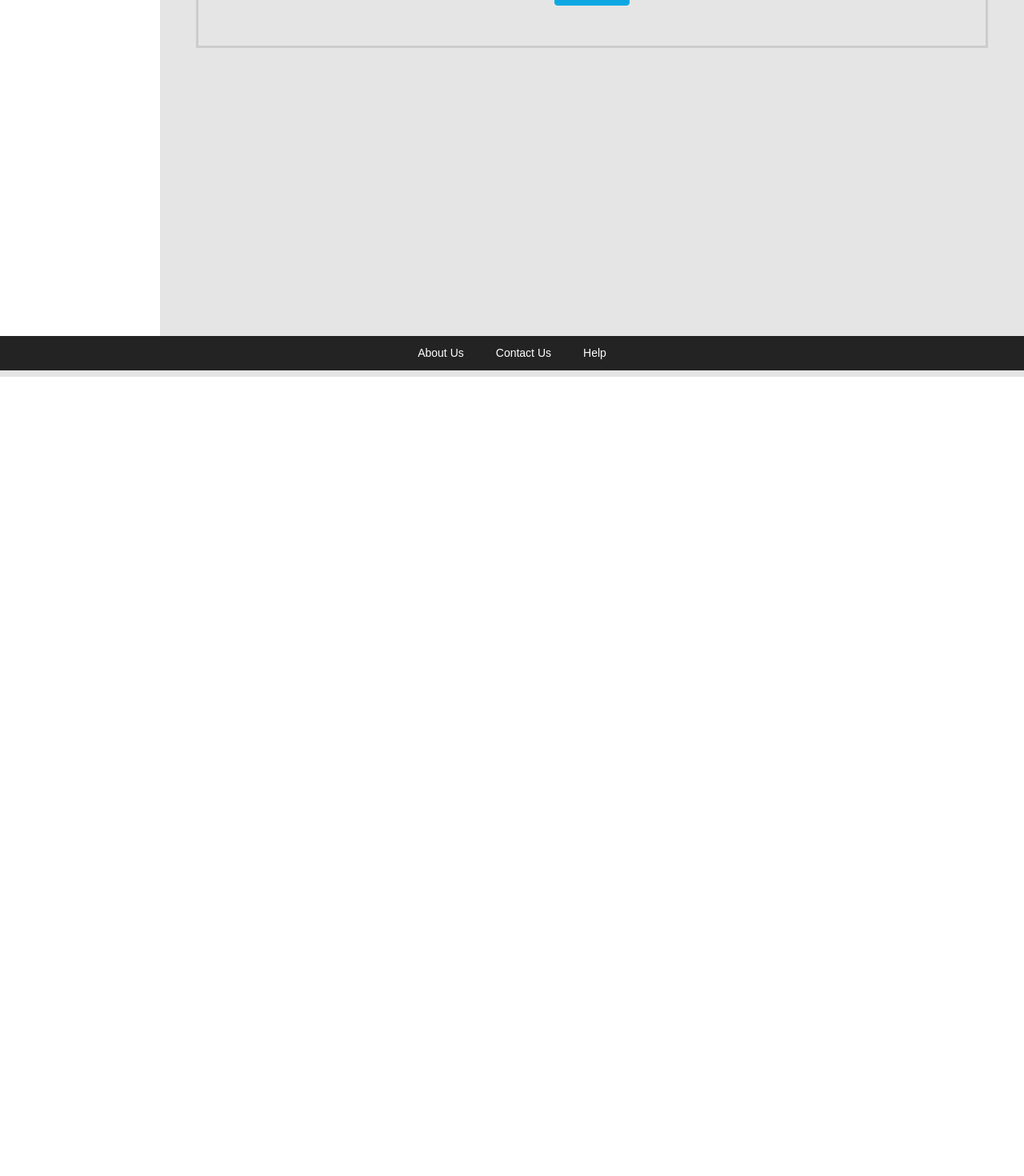
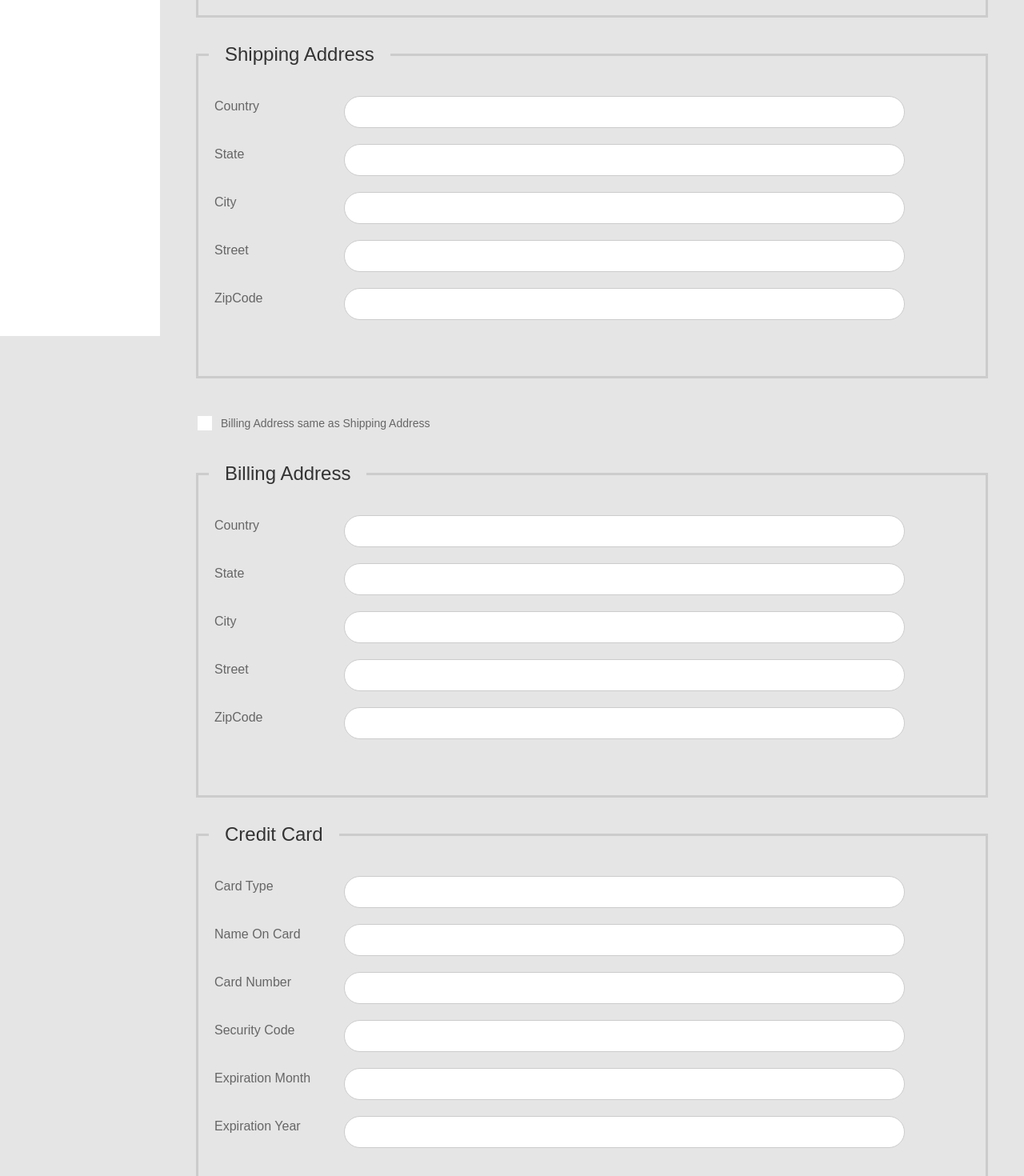
Before and after one commit to lekyvong09/C1903L_C1810L_C1906L_spring-angular-eCommerce_client, an Angular app: page /checkout in a window 1280 px wide. Shown: the part 380-1850 px from the top of the page at 80% size. Before the commit the page ends 851 px from the top, so only its background shows below. Built offline with nearby package versions, Linux system fonts and the light colour scheme; no server answers.

Commit message:
eCommerce - checkout 3

```diff
--- a/src/app/app.module.ts
+++ b/src/app/app.module.ts
@@ -15,7 +15,7 @@ import {CartService} from './_service/cart.service';
 import { CartDetailsComponent } from './cart-details/cart-details.component';
 import { FontAwesomeModule } from '@fortawesome/angular-fontawesome';
 import { CheckoutComponent } from './checkout/checkout.component';
-import {ReactiveFormsModule} from '@angular/forms';
+import {FormsModule, ReactiveFormsModule} from '@angular/forms';
 
 
 const routes: Routes = [
@@ -46,7 +46,8 @@ const routes: Routes = [
     HttpClientModule,
     NgbModule,
     FontAwesomeModule,
-    ReactiveFormsModule
+    ReactiveFormsModule,
+    FormsModule
   ],
   providers: [
       ProductService,
--- a/src/app/checkout/checkout.component.html
+++ b/src/app/checkout/checkout.component.html
@@ -39,12 +39,213 @@
                             </div>
                         </div>
                     </div>
+                </div>
+                <!-- End customer section >-->
 
+                <!-- ShippingAddress Section -->
+                <div formGroupName="shippingAddress" class="form-area">
+                    <h3>Shipping Address</h3>
 
-                    <div class="text-center">
-                        <button type="submit" class="btn btn-info">Purchase</button>
+                    <div class="row">
+                        <div class="col-md-2">
+                            <label>Country</label>
+                        </div>
+                        <div class="col-md-9">
+                            <div class="input-space">
+                                <input formControlName="country" type="text">
+                            </div>
+                        </div>
                     </div>
 
+                    <div class="row">
+                        <div class="col-md-2">
+                            <label>State</label>
+                        </div>
+                        <div class="col-md-9">
+                            <div class="input-space">
+                                <input formControlName="state" type="text">
+                            </div>
+                        </div>
+                    </div>
+
+                    <div class="row">
+                        <div class="col-md-2">
+                            <label>City</label>
+                        </div>
+                        <div class="col-md-9">
+                            <div class="input-space">
+                                <input formControlName="city" type="text">
+                            </div>
+                        </div>
+                    </div>
+
+                    <div class="row">
+                        <div class="col-md-2">
+                            <label>Street</label>
+                        </div>
+                        <div class="col-md-9">
+                            <div class="input-space">
+                                <input formControlName="street" type="text">
+                            </div>
+                        </div>
+                    </div>
+
+                    <div class="row">
+                        <div class="col-md-2">
+                            <label>ZipCode</label>
+                        </div>
+                        <div class="col-md-9">
+                            <div class="input-space">
+                                <input formControlName="zipCode" type="text">
+                            </div>
+                        </div>
+                    </div>
+                </div>
+                <!-- End ShippingAddress Section -->
+
+                <!-- Add checkbox to copy shippingAddress info to billingAddress -->
+                <div class="input-space">
+                    <label class="au-checkbox">
+                        <input type="checkbox" (change)="copyShippingAddressToBillingAddress($event)">
+                        <span class="au-checkmark"></span>Billing Address same as Shipping Address
+                    </label>
+                </div>
+
+                <!-- BillingAddress Section -->
+                <div formGroupName="billingAddress" class="form-area">
+                    <h3>Billing Address</h3>
+
+                    <div class="row">
+                        <div class="col-md-2">
+                            <label>Country</label>
+                        </div>
+                        <div class="col-md-9">
+                            <div class="input-space">
+                                <input formControlName="country" type="text">
+                            </div>
+                        </div>
+                    </div>
+
+                    <div class="row">
+                        <div class="col-md-2">
+                            <label>State</label>
+                        </div>
+                        <div class="col-md-9">
+                            <div class="input-space">
+                                <input formControlName="state" type="text">
+                            </div>
+                        </div>
+                    </div>
+
+                    <div class="row">
+                        <div class="col-md-2">
+                            <label>City</label>
+                        </div>
+                        <div class="col-md-9">
+                            <div class="input-space">
+                                <input formControlName="city" type="text">
+                            </div>
+                        </div>
+                    </div>
+
+                    <div class="row">
+                        <div class="col-md-2">
+                            <label>Street</label>
+                        </div>
+                        <div class="col-md-9">
+                            <div class="input-space">
+                                <input formControlName="street" type="text">
+                            </div>
+                        </div>
+                    </div>
+
+                    <div class="row">
+                        <div class="col-md-2">
+                            <label>ZipCode</label>
+                        </div>
+                        <div class="col-md-9">
+                            <div class="input-space">
+                                <input formControlName="zipCode" type="text">
+                            </div>
+                        </div>
+                    </div>
+                </div>
+                <!-- End BillingAddress Section -->
+
+                <!-- CreditCard Section -->
+                <div formGroupName="creditCard" class="form-area">
+                    <h3>Credit Card</h3>
+
+                    <div class="row">
+                        <div class="col-md-2">
+                            <label>Card Type</label>
+                        </div>
+                        <div class="col-md-9">
+                            <div class="input-space">
+                                <input formControlName="cardType" type="text">
+                            </div>
+                        </div>
+                    </div>
+
+                    <div class="row">
+                        <div class="col-md-2">
+                            <label>Name On Card</label>
+                        </div>
+                        <div class="col-md-9">
+                            <div class="input-space">
+                                <input formControlName="nameOnCard" type="text">
+                            </div>
+                        </div>
+                    </div>
+
+                    <div class="row">
+                        <div class="col-md-2">
+                            <label>Card Number</label>
+                        </div>
+                        <div class="col-md-9">
+                            <div class="input-space">
+                                <input formControlName="cardNumber" type="text">
+                            </div>
+                        </div>
+                    </div>
+
+                    <div class="row">
+                        <div class="col-md-2">
+                            <label>Security Code</label>
+                        </div>
+                        <div class="col-md-9">
+                            <div class="input-space">
+                                <input formControlName="securityCode" type="text">
+                            </div>
+                        </div>
+                    </div>
+
+                    <div class="row">
+                        <div class="col-md-2">
+                            <label>Expiration Month</label>
+                        </div>
+                        <div class="col-md-9">
+                            <div class="input-space">
+                                <input formControlName="expirationMonth" type="text">
+                            </div>
+                        </div>
+                    </div>
+
+                    <div class="row">
+                        <div class="col-md-2">
+                            <label>Expiration Year</label>
+                        </div>
+                        <div class="col-md-9">
+                            <div class="input-space">
+                                <input formControlName="expirationYear" type="text">
+                            </div>
+                        </div>
+                    </div>
+                </div>
+                <!-- End CreditCard Section -->
+
+                <div class="text-center">
+                    <button type="submit" class="btn btn-info">Purchase</button>
                 </div>
 
             </form>
--- a/src/app/checkout/checkout.component.ts
+++ b/src/app/checkout/checkout.component.ts
@@ -17,6 +17,28 @@ export class CheckoutComponent implements OnInit {
         firstName: [''],
         lastName: [''],
         email: ['']
+      }),
+      shippingAddress: this.formBuilder.group({
+        street: [''],
+        city: [''],
+        state: [''],
+        country: [''],
+        zipCode: ['']
+      }),
+      billingAddress: this.formBuilder.group({
+        street: [''],
+        city: [''],
+        state: [''],
+        country: [''],
+        zipCode: ['']
+      }),
+      creditCard: this.formBuilder.group({
+        cardType: [''],
+        nameOnCard: [''],
+        cardNumber: [''],
+        securityCode: [''],
+        expirationMonth: [''],
+        expirationYear: ['']
       })
     });
   }
@@ -24,4 +46,13 @@ export class CheckoutComponent implements OnInit {
   onSubmit(): void {
     console.log(this.checkoutFormGroup.get('customer').value);
   }
+
+
+  copyShippingAddressToBillingAddress(event): void {
+    if (event.target.checked) {
+      this.checkoutFormGroup.controls.billingAddress.setValue(this.checkoutFormGroup.controls.shippingAddress.value);
+    } else {
+      this.checkoutFormGroup.controls.billingAddress.reset();
+    }
+  }
 }
```
